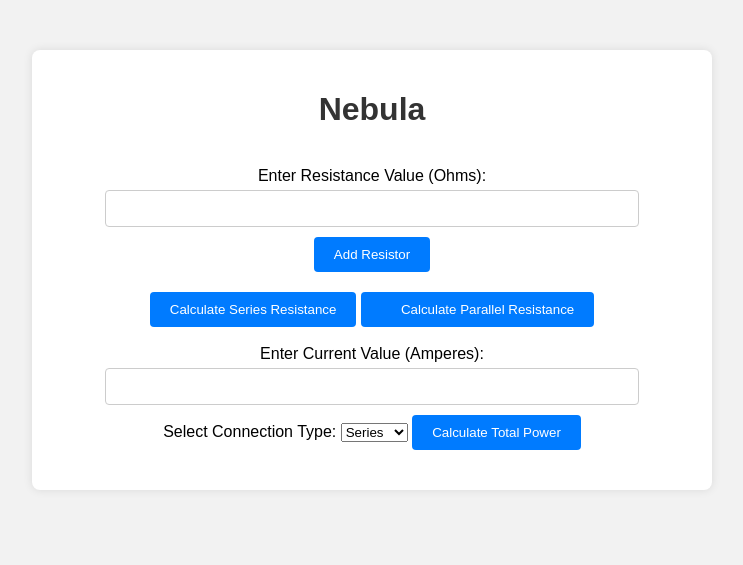
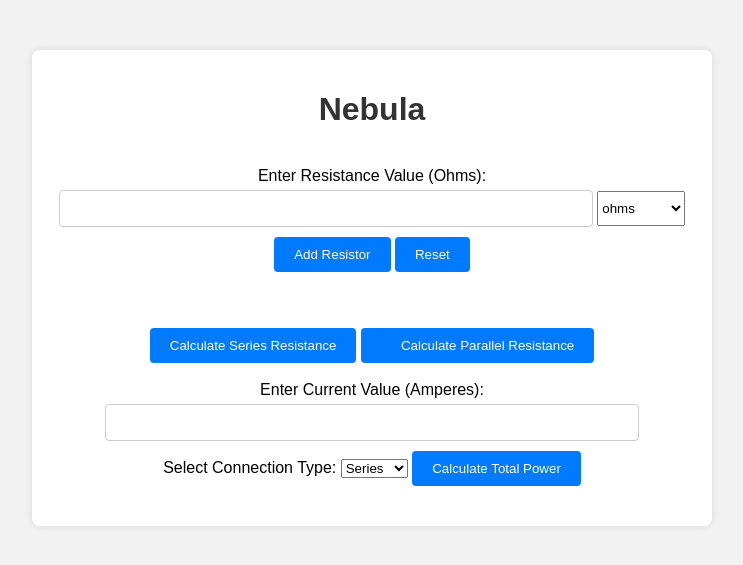
Before and after one commit to deadpool7777/sample-application, a Flask app: page / in a window 1280 px wide. Shown: the top 565 px of the page, without its empty margins (268-1011 px from the left). Run offline with Flask 3, Linux system fonts and the light colour scheme.

Commit message:
added unit conversion and db connection

```diff
--- a/Nebula/app.py
+++ b/Nebula/app.py
@@ -1,21 +1,56 @@
 # app.py
 
-from flask import Flask, render_template, request
+from flask import Flask, render_template, request, redirect, url_for
+from flask_sqlalchemy import SQLAlchemy
 from resistor import Resistor
 from circuit import Circuit
 
 app = Flask(__name__)
+app.config['SQLALCHEMY_DATABASE_URI'] = 'sqlite:///components.db'
+app.config['SQLALCHEMY_TRACK_MODIFICATIONS'] = False
+db = SQLAlchemy(app)
+
+class Component(db.Model):
+    id = db.Column(db.Integer, primary_key=True)
+    type = db.Column(db.String(50), nullable=False)
+    specifications = db.Column(db.String(255))
+
+# def init_db():
+#     db.create_all()
+
+
 circuit = Circuit()
+
+def megaohms_to_ohms(resistance):
+    return resistance * 1000000
+
+def kiloohms_to_ohms(resistance):
+    return resistance * 1000
 
 @app.route('/')
 def index():
+    db.create_all()
+    # components = Component.query.filter_by(type='Resistor').all()
     return render_template('index.html')
 
 @app.route('/add_resistor', methods=['POST'])
 def add_resistor():
     resistance = float(request.form['resistance'])
+    unit = request.form['unit']  # Get the selected unit from the form
+    if unit == 'kiloohms':
+        resistance = kiloohms_to_ohms(resistance)
+    elif unit == 'megaohms':
+        resistance = megaohms_to_ohms(resistance)
     resistor = Resistor(resistance)
     circuit.add_resistor(resistor)
+
+     # Save resistor details to the database
+    component_type = 'Resistor'
+    specifications = f"{resistance} Ohms"
+    new_component = Component(type=component_type, specifications=specifications)
+    db.session.add(new_component)
+    db.session.commit()
+
     return render_template('index.html', message="Resistor added to circuit.")
 
 @app.route('/calculate', methods=['POST'])
@@ -23,7 +58,8 @@ def calculate():
     current = float(request.form['current'])
     connection_type = request.form['connection_type']
     total_power = circuit.calculate_total_power(current,connection_type)
-    return render_template('result.html', total_power=total_power)
+    components = Component.query.filter_by(type='Resistor').all()
+    return render_template('result.html', total_power=total_power,components=components)
 
 @app.route('/calculate_series_resistance')
 def calculate_series_resistance():
--- a/Nebula/templates/index.html
+++ b/Nebula/templates/index.html
@@ -8,14 +8,38 @@
     <title>Nebula</title>
     <link rel="stylesheet" href="{{ url_for('static', filename='styles.css') }}">
 </head>
+
+<!-- <script>
+    function clearComponentList() {
+        var componentList = document.getElementById("component-list");
+        while (componentList.firstChild) {
+            componentList.removeChild(componentList.firstChild);
+        }
+    }
+</script> -->
+
 <body>
     <div class="container">
         <h1>Nebula</h1>
         <form action="/add_resistor" method="post">
             <label for="resistance">Enter Resistance Value (Ohms):</label>
             <input type="number" id="resistance" name="resistance" required>
+            <select id="unit" name="unit" style="height: 35px;">
+                <option value="ohms">ohms</option>
+                <option value="kiloohms">kiloohms</option>
+                <option value="kiloohms">megaohms</option>
+            </select>
             <button type="submit">Add Resistor</button>
+            <button type="button" onclick="location.href='/'">Reset</button>
         </form>
+        <br>
+        <!-- <h2>Component List</h2>
+        <ul id="component-list">
+            {% for component in components %}
+            <li><a href="#">{{ component.specifications }}</a></li>
+            {% endfor %}
+        </ul> -->
+        <br>
         <button type ="button"> <a href="/calculate_series_resistance">Calculate Series Resistance</a></button>
         <button type ="button"><a href="/calculate_parallel_resistance" style="margin-left: 20px;">Calculate Parallel Resistance</a></button>
         <br><br>
```
Also changed, not shown: Nebula/templates/result.html (+16 -0 lines), Nebula/instance/components.db (added), 1 other file.
